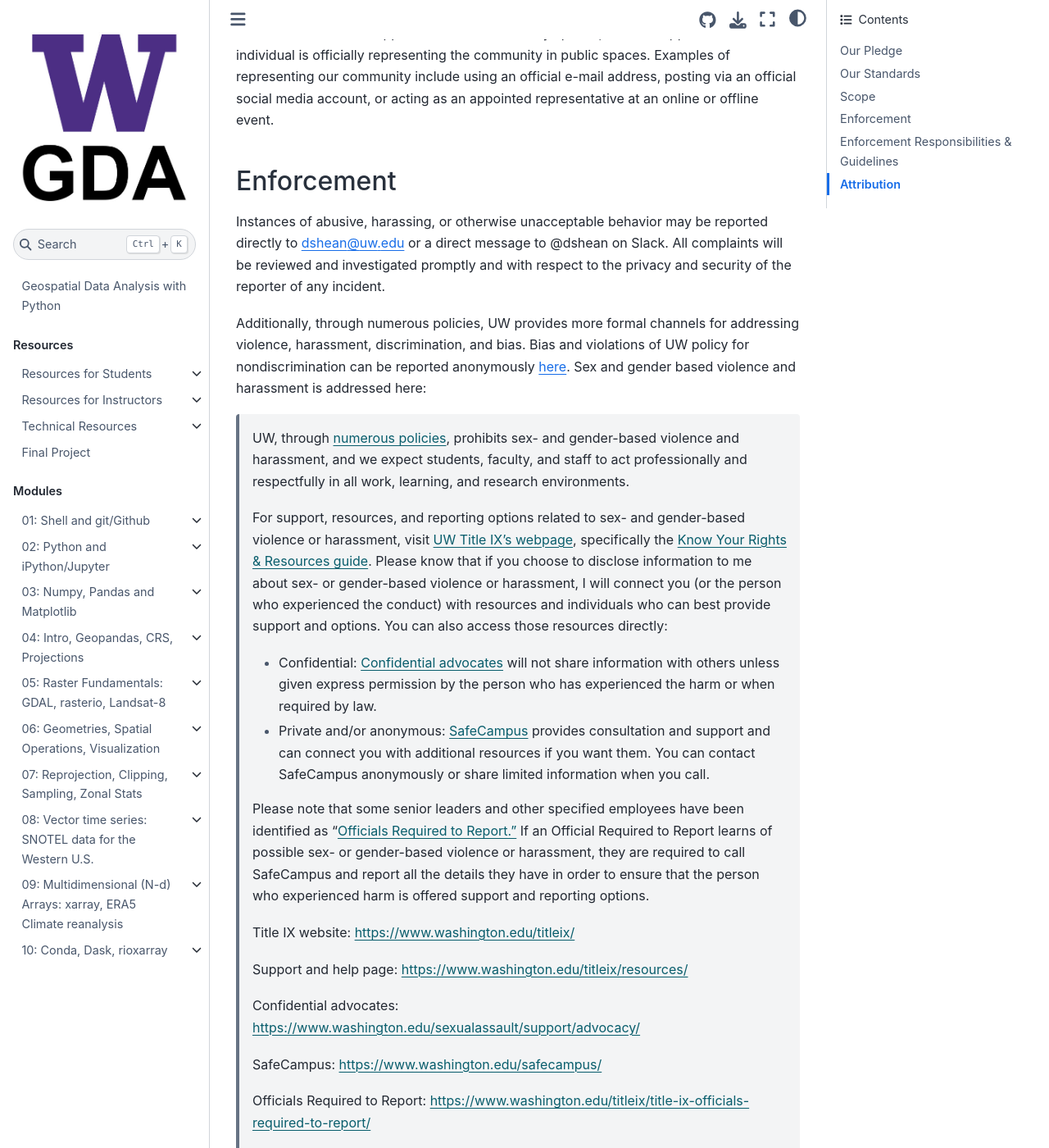
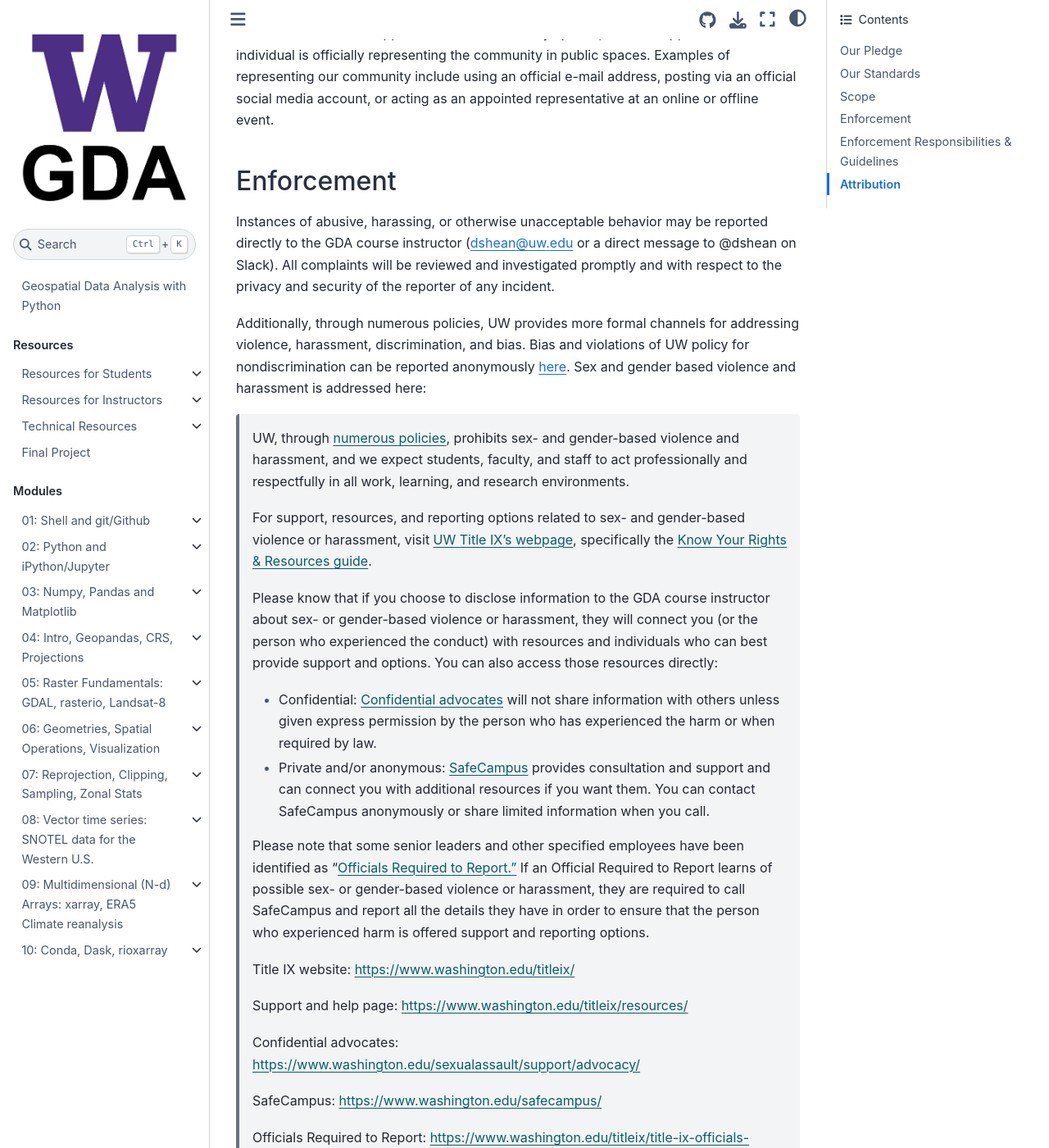
Before and after one commit to UW-GDA/jupyterbook, a Jupyter Book: the page built from book/resources/code_of_conduct.md, in a window 1280 px wide and 1400 px high, scrolled down 1120 px. Shown: the whole window at 82% size. Built offline with Jupyter Book 1.0.4 settings and Sphinx 7.4.7 and the Sphinx Book theme 1.1.4, drawn with Linux system fonts in a browser that asks for light colours; pages that are not in the unit, such as notebooks, are missing from menus; some of the changed text lies outside the part shown.

Commit message:
Minor edits to Code of Conduct

```diff
--- a/book/resources/code_of_conduct.md
+++ b/book/resources/code_of_conduct.md
@@ -47,7 +47,7 @@
 ## Enforcement
 
 Instances of abusive, harassing, or otherwise unacceptable behavior may be
-reported directly to dshean@uw.edu or a direct message to @dshean on Slack.
+reported directly to the GDA course instructor (dshean@uw.edu or a direct message to @dshean on Slack).
 All complaints will be reviewed and investigated promptly and with respect
 to the privacy and security of the reporter of any incident.
 
@@ -63,8 +63,9 @@
 > For support, resources, and reporting options related to sex- and gender-based
 > violence or harassment, visit [UW Title IX’s webpage][uw title ix page], specifically the [Know Your
 > Rights & Resources guide][title ix kyr].
-> Please know that if you choose to disclose information to me about sex- or
-> gender-based violence or harassment, I will connect you (or the person who
+>
+> Please know that if you choose to disclose information to the GDA course instructor about sex- or
+> gender-based violence or harassment, they will connect you (or the person who
 > experienced the conduct) with resources and individuals who can best provide
 > support and options. You can also access those resources directly:
 > - Confidential: [Confidential advocates][confidential advocates] will not share information with others
@@ -95,13 +96,8 @@
 ## Enforcement Responsibilities & Guidelines
 
 In order to maintain a safe and welcoming environment, when violations of our
-standards occur, I reserve the right to take appropriate corrective action.
-I will communicate reasons for moderation decisions when appropriate.
-Corrective actions include but are not limited to:
-- some
-- examples
-- here
-- remove edits, comments, code, slack messages that are not alligned with this code of conduct
+standards occur, the GDA course instructor reserves the right to take appropriate corrective action,
+and will communicate reasons for moderation decisions when appropriate.
 
 ## Attribution
 
```
